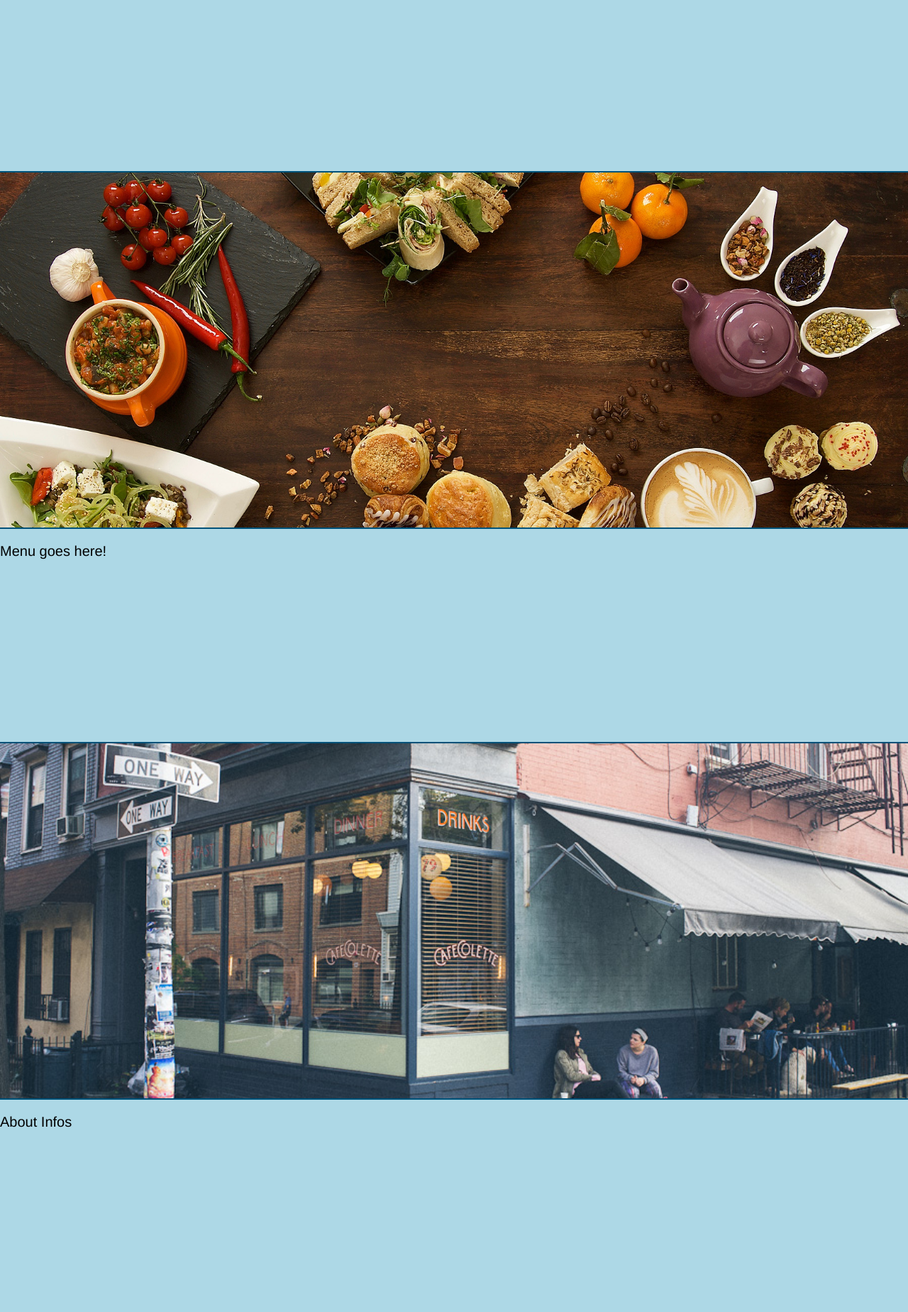
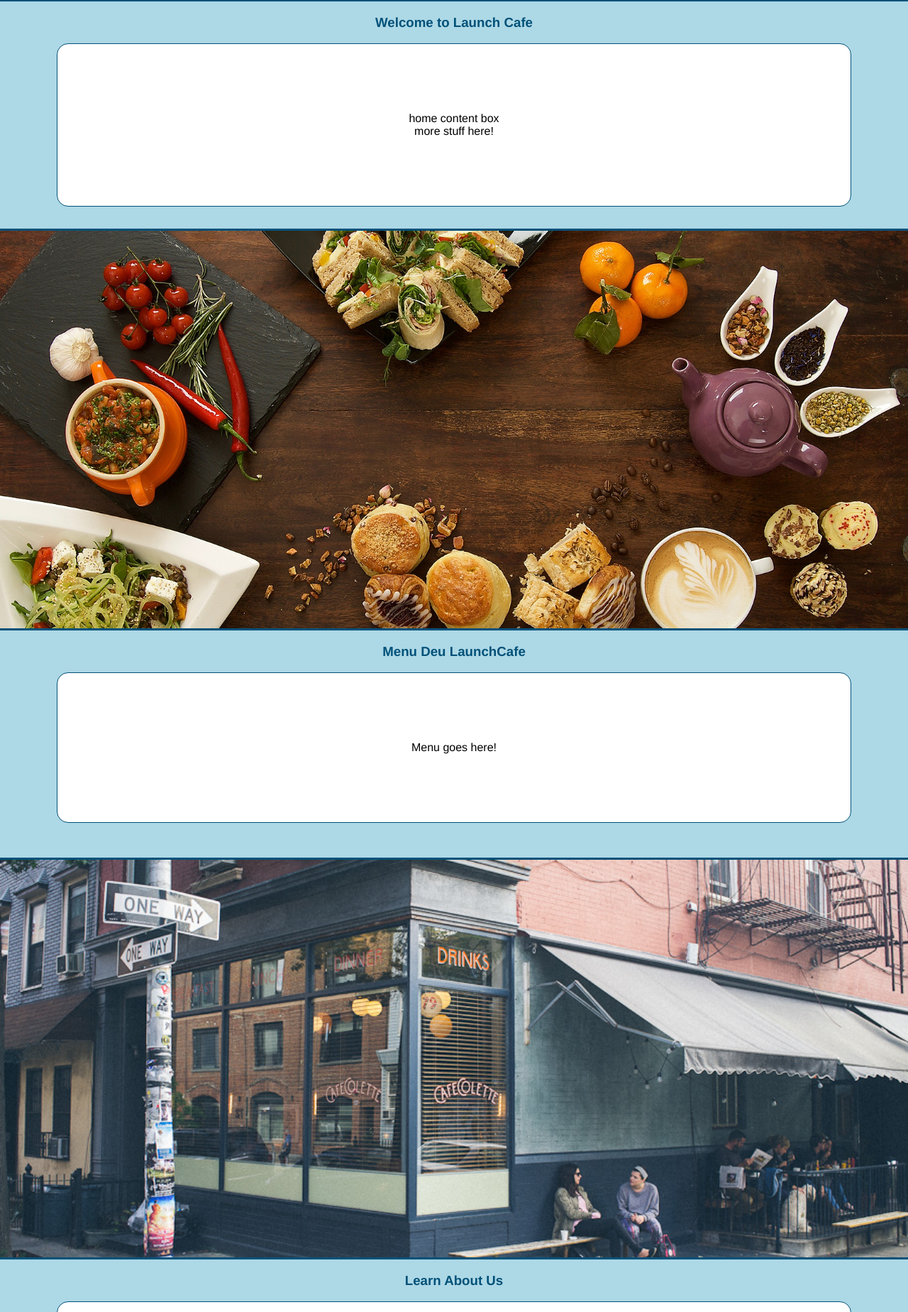
Before and after one commit to dannyneira/html-me-something, a PHP site: page /index.html in a window 1280 px wide. Shown: the part 561-2409 px from the top of the page at 71% size. Run offline with PHP 8.4, Linux system fonts and the light colour scheme.

Commit message:
More HTML and CSS fun

```diff
--- a/css/style.css
+++ b/css/style.css
@@ -1,7 +1,21 @@
-/* Global Tag CSS */
+/* Global Element CSS */
 html, body{
+    margin: 0em;
     font-family: Helvetica, sans-serif;
-    margin: 0px;
+}
+h3{
+    color: #005178;
+    text-align: center;
+}
+p{
+    font-size: 1em;
+    color: black;
+    text-align: center;
+    margin: 0em 5em 0em 5em;
+    padding: 6em;
+    border: .05em solid #005178;
+    border-radius: 1em;
+    background-color: white;
 }
 a{
     color: #005178;
@@ -14,45 +28,43 @@ a:visited{
 a:hover{
     font-weight: bold;
 }
-/* Navigation Classes */
+
+/* Navigation Bar Classes */
 .nav-bar{
-    font-size: 30px;
+    font-size: 1.8em;
     color: black;
     background-color: white;
-    border-bottom: 2px solid #005178;
+    border-bottom: .09em solid #005178;
     overflow: hidden;
     position: fixed;
     height: auto;
     width: 100%;
 }
 .nav-bar:hover{
-    box-shadow: inset 0px -15px 15px -15px #005178;
+    box-shadow: inset 0px -20px 20px -20px #005178;
 }
 .nav-bar-logo{
     float: left;
-    margin-left: 15px;
+    margin-left: .75em;
     height: 40px;
     width: auto;
 }
 .nav-bar-links{
-    padding: 10px;
-    margin-right: 10px;
+    padding: .4em;
+    margin-right: .5em;
     float: right;
     display: inline-block
 }
 .nav-link{
-    margin-top: 10px;
-    padding-right: 10px;
+    padding-right: .5em;
 }
 
-/* Content Classes & Ids */
+/* Main Classes & Ids */
 .content{
-    font-family: Helvetica, sans-serif;
-    font-size: 20px;
-    border-top: 2px solid #005178;
-    border-bottom: 2px solid #005178;
+    border-top: .2em solid #005178;
+    border-bottom: .2em solid #005178;
     background-color: lightblue;
-    height: 300px;
+    height: 20em;
 }
 .space{
     display: none;
@@ -62,12 +74,12 @@ a:hover{
     background-position: center;
     background-repeat: no-repeat;
     background-size: cover;
-    height: 500px;
+    height: 35em;
     width: auto;
 }
 .map {
     position: relative;
-    height: 300px;
+    height: 20em;
     width: auto;
 }
 .map iframe {
@@ -78,12 +90,8 @@ a:hover{
     width: 100% !important;
     height: inherit !important;
 }
-.map iframe:focus{
-    pointer-events: all;
-}
-
 #home-img{
-    background-image: url("../assets/cafe-old.png");
+    background-image: url("../assets/cafe.jpg");
 }
 #menu-img{
     background-image: url("../assets/food.jpg");
@@ -92,10 +100,10 @@ a:hover{
     background-image: url("../assets/outside.jpg");
 }
 
-/* Footer Classes */
+/* Footer Class */
 .footer{
     padding: 10px;
-    font-size: 16px;
+    font-size: 1em;
     text-align: center;
     color:#005178;
     background-color: white;
--- a/index.html
+++ b/index.html
@@ -14,33 +14,37 @@
             <div>
                 <div><img class='nav-bar-logo' src='assets/tiny_logo.jpg' alt='tiny_logo'></div>
                 <div class='nav-bar-links'>
-                    <a class='nav-link' href="#home-img"><i class='ion-android-home'></i></a>
-                    <a class='nav-link' href="#menu-img"><i class='ion-android-list'></i></a>
-                    <a class='nav-link' href="#about-img"><i class='ion-android-alert'></i></a>
+                    <a class='nav-link' href="#home"><i class='ion-android-home'></i></a>
+                    <a class='nav-link' href="#menu"><i class='ion-android-list'></i></a>
+                    <a class='nav-link' href="#about"><i class='ion-android-alert'></i></a>
                 </div>
             </div>
         </nav>
     </header>
-    <content>
+    <main>
         <div class='parallax' id='home-img'></div>
         <div class='content' id='home'>
-            <p>Hello Home!</p>
+            <h3>Welcome to Launch Cafe</h3>
+            <p>home content box<br>more stuff here!</p>
         </div>
         <div class='parallax' id='menu-img'></div>
         <div class='content' id='menu'>
+            <h3>Menu Deu LaunchCafe</h3>
             <p>Menu goes here!</p>
         </div>
         <div class='parallax' id='about-img'></div>
         <div class='content' id='about'>
+            <h3>Learn About Us</h3>
             <p>About Infos</p>
         </div>
         <div class='map'><iframe src="https://www.google.com/maps/embed?pb=!1m18!1m12!1m3!1d3592.273342577943!2d-80.2063131!3d25.7945548!2m3!1f0!2f0!3f0!3m2!1i1024!2i768!4f13.1!3m3!1m2!1s0x88d9b6b70e9339d5%3A0x70a9972706c5a880!2sCIC+Miami!5e0!3m2!1sen!2sus!4v1502119604659" width="1600" height="300" frameborder="0" style="border:0" allowfullscreen></iframe></div>
-    </content>
+    </main>
     <footer class='footer'>
         <div class="footer-github">
                 <a href='https://github.com/dannyneira/HTML_Me_Something' target='_blank'>Fork Me on Github! <i class='ion-social-github'></i></a>
         </div>
         <div>Designed with <i class='ion-heart'></i> by Danny Neira</div>
+        <div>&copy; 2017</div>
     </footer>
 </body>
 </html>
```
